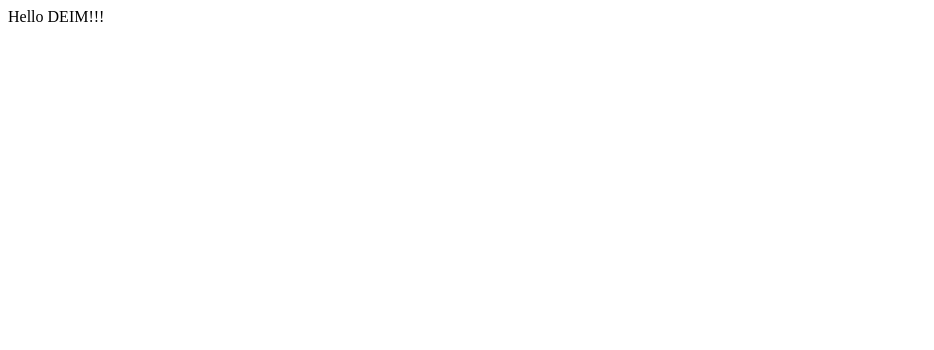
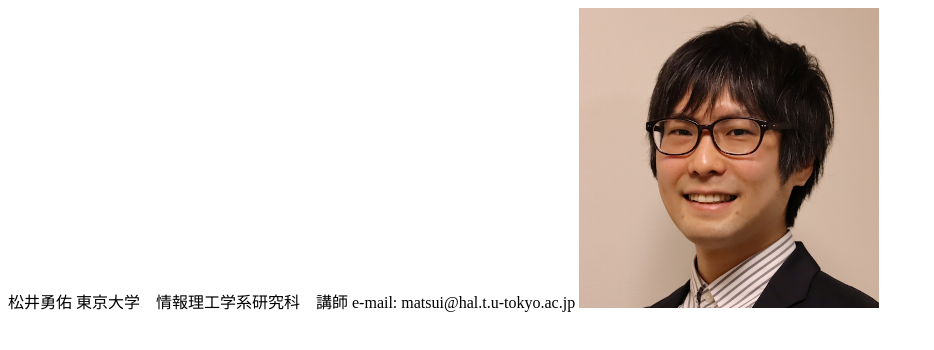
Before and after one commit to matsui528/deim2026claude, a plain HTML site: page index.html in a window 1280 px wide. Shown: the whole page, without its empty margins (0-934 px from the left). Drawn offline with Linux system fonts and the light colour scheme.

Commit message:
initial commi

```diff
--- a/index.html
+++ b/index.html
@@ -1,4 +1,12 @@
 <html>
-Hello DEIM!!!
+
+松井勇佑
+
+東京大学　情報理工学系研究科　講師
+
+e-mail: matsui@hal.t.u-tokyo.ac.jp
+
+<img src="face_square.png">
+
 
 </html>
```
Also changed, not shown: face_square.png (added).
